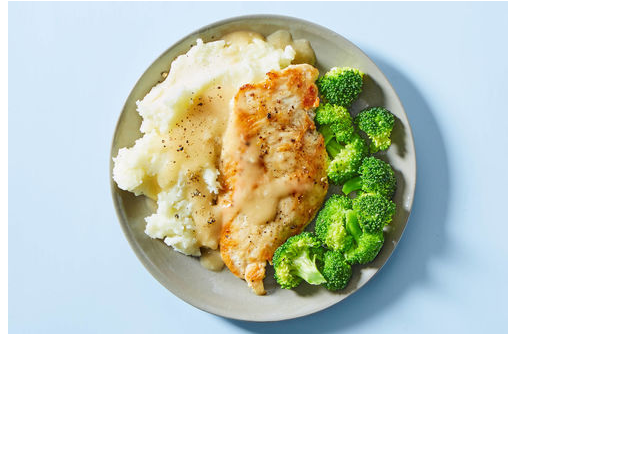
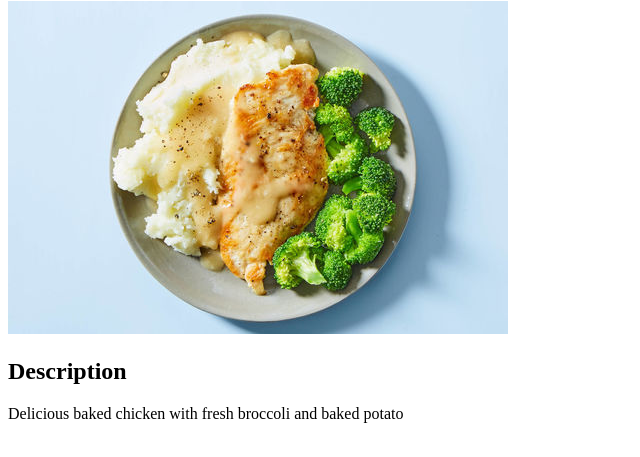
Before and after one commit to totalnooblet/odin-recipes, a plain HTML site: page recipes/bakedchicken.html in a window 1280 px wide. Shown: the part 79-536 px from the top of the page, without its empty margins (0-640 px from the left). Drawn offline with Linux system fonts and the light colour scheme.

Commit message:
Add description to baked chicken web page

```diff
--- a/recipes/bakedchicken.html
+++ b/recipes/bakedchicken.html
@@ -9,6 +9,11 @@
         <h1>Baked Chicken & Veggies</h1>
         <img src="../img/chickenpotato.jpeg" alt="Baked Chicken & Veggies">
 
+        <h2>Description</h2>
+        <p>Delicious baked chicken with fresh broccoli and baked potato</p>
+
+
+
     </body>
 
 
```
